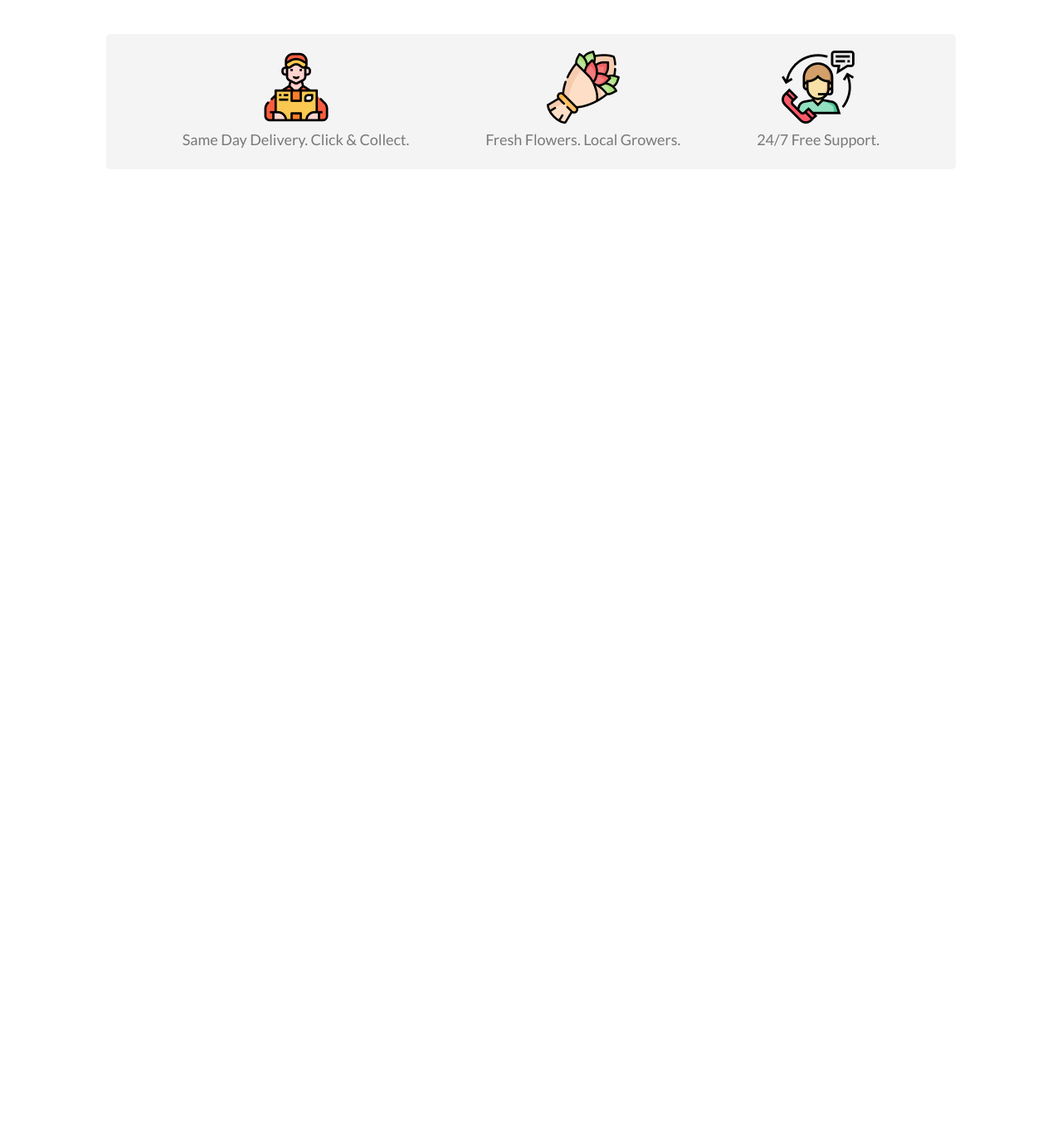
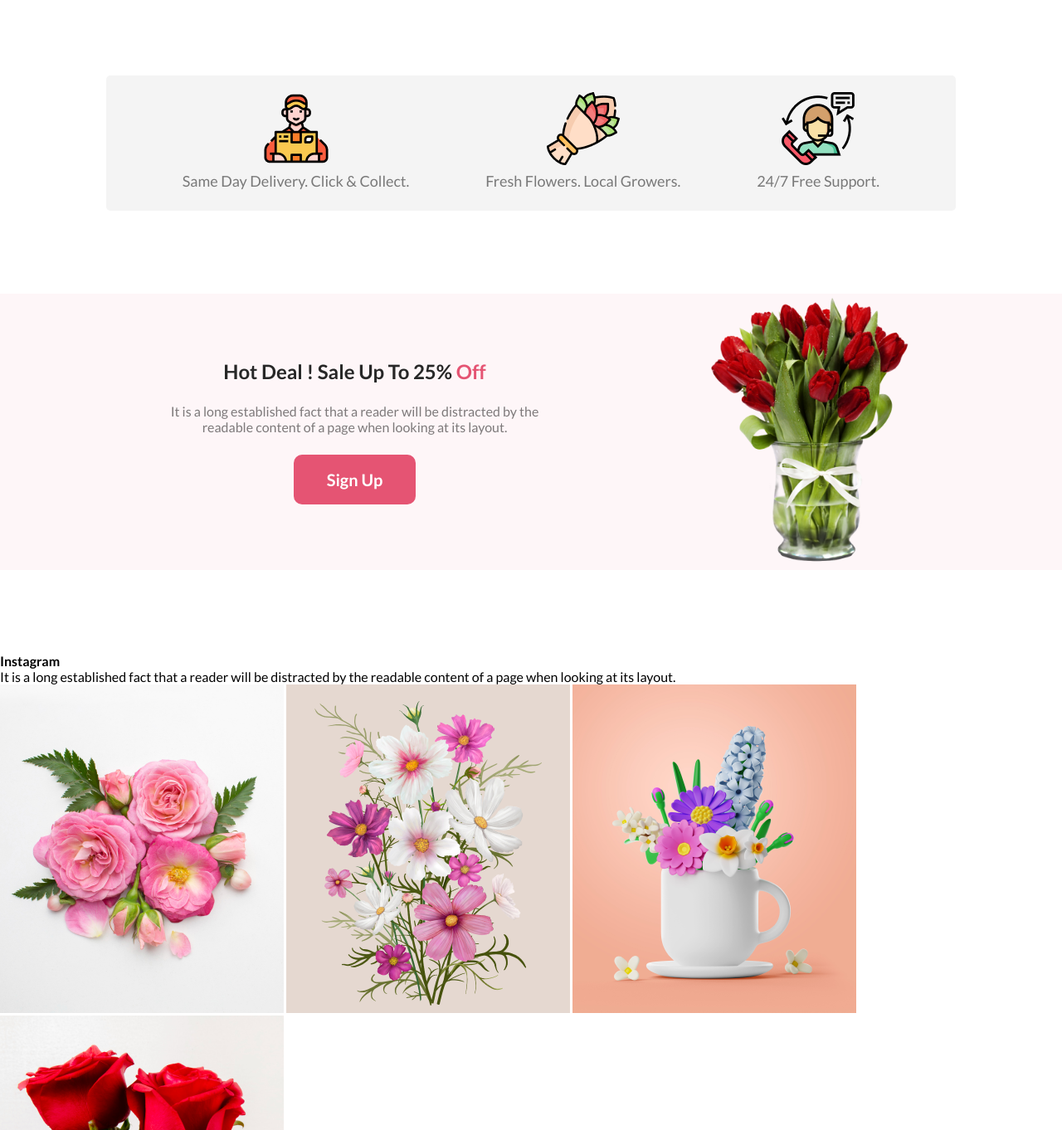
Before and after one commit to nazmulprog/flower-shop, a plain HTML site: page index.html in a window 1280 px wide. Shown: the part 1438-2800 px from the top of the page at 83% size. Before the commit the page ends 1662 px from the top, so only its background shows below. Drawn offline with Linux system fonts and the light colour scheme.

Commit message:
Offer Part

```diff
--- a/index.html
+++ b/index.html
@@ -60,6 +60,30 @@
                     <p>24/7 Free Support.</p>
                 </div>
             </div>
+            <div class="offer">
+                <div class="offer-container">
+                    <div class="offer-text">
+                        <h4>Hot Deal ! Sale Up To 25% <span>Off</span></h4>
+                        <p>It is a long established fact that a reader will be distracted by the readable content of a page when looking at its layout.</p>
+                        <button class="primary-btn">Sign Up</button>
+                    </div>
+                    <div class="offer-img">
+                        <img src="./Flower-Asset/pngwing 8.png" alt="">
+                    </div>
+                </div>
+            </div>
+            <div class="instragram">
+                <div class="instragram-text">
+                    <h4>Instagram</h4>
+                    <p>It is a long established fact that a reader will be distracted by the readable content of a page when looking at its layout.</p>
+                </div>
+                <div class="instragram-img">
+                    <img src="./Flower-Asset/Flower 01.png" alt="">
+                    <img src="./Flower-Asset/Rectangle 4.png" alt="">
+                    <img src="./Flower-Asset/Rectangle 5.png" alt="">
+                    <img src="./Flower-Asset/Rectangle 6.png" alt="">
+                </div>
+            </div>
         </section>
     </main>
 </body>
--- a/styles/style.css
+++ b/styles/style.css
@@ -59,7 +59,7 @@
 /* Featured Part */
 .feature-text{
     width: 50%;
-    margin: 100px auto;
+    margin: 70px auto;
     text-align: center;
 }
 .feature-text h4{
@@ -74,7 +74,7 @@
 }
 .feature-cart{
     width: 80%;
-    margin: 0 auto;
+    margin: 100px auto;
     display: flex;
     align-items: stretch;
     justify-content: space-evenly;
@@ -125,11 +125,49 @@
     text-align: center;
     background-color: rgba(39, 39, 39, 0.05);
     border-radius: 5px;
+    margin-bottom: 100px;
 }
 .service div p{
     color: var(--primary-text-color);
     font-size: 18px;
     padding: 5px 0;
+}
+
+/* Offer Part */
+.offer{
+    width: 100%;
+    background-color: rgba(229, 84, 115, 0.05);
+    margin-bottom: 100px;
+}
+.offer-container{
+    max-width: 1100px;
+    margin: 0 auto;
+    display: flex;
+    align-items: center;
+    justify-content: space-around;
+}
+.offer-text{
+    max-width: 500px;
+    text-align: center;
+}
+.offer-text h4{
+    font-size: 1.5rem;
+    color: var(--primary-header-color);
+    margin-bottom: 24px;
+}
+.offer-text h4 span{
+    color: #E55473;
+}
+.offer-text p{
+    font-size: 16px;
+    margin-bottom: 24px;
+    color: var(--primary-text-color);
+}
+.offer-img{
+    max-width: 500px;
+}
+.offer-img img{
+    max-width: 250px;
 }
 
 
```
